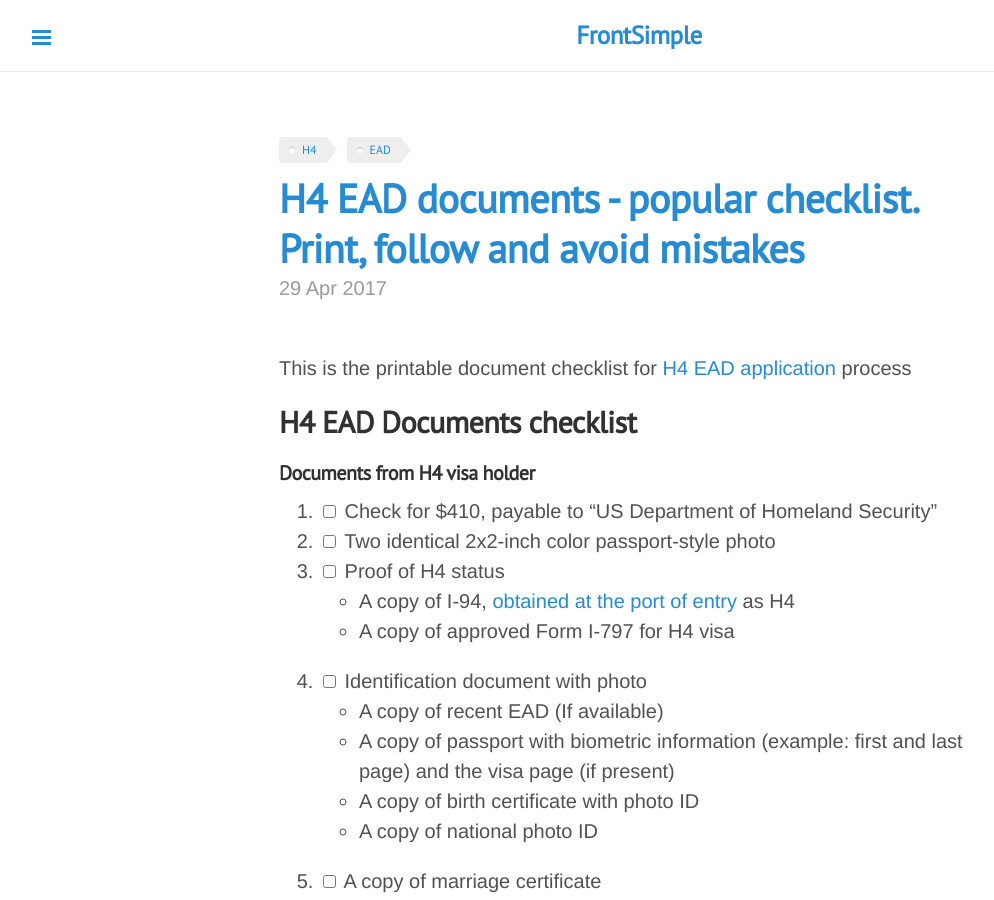
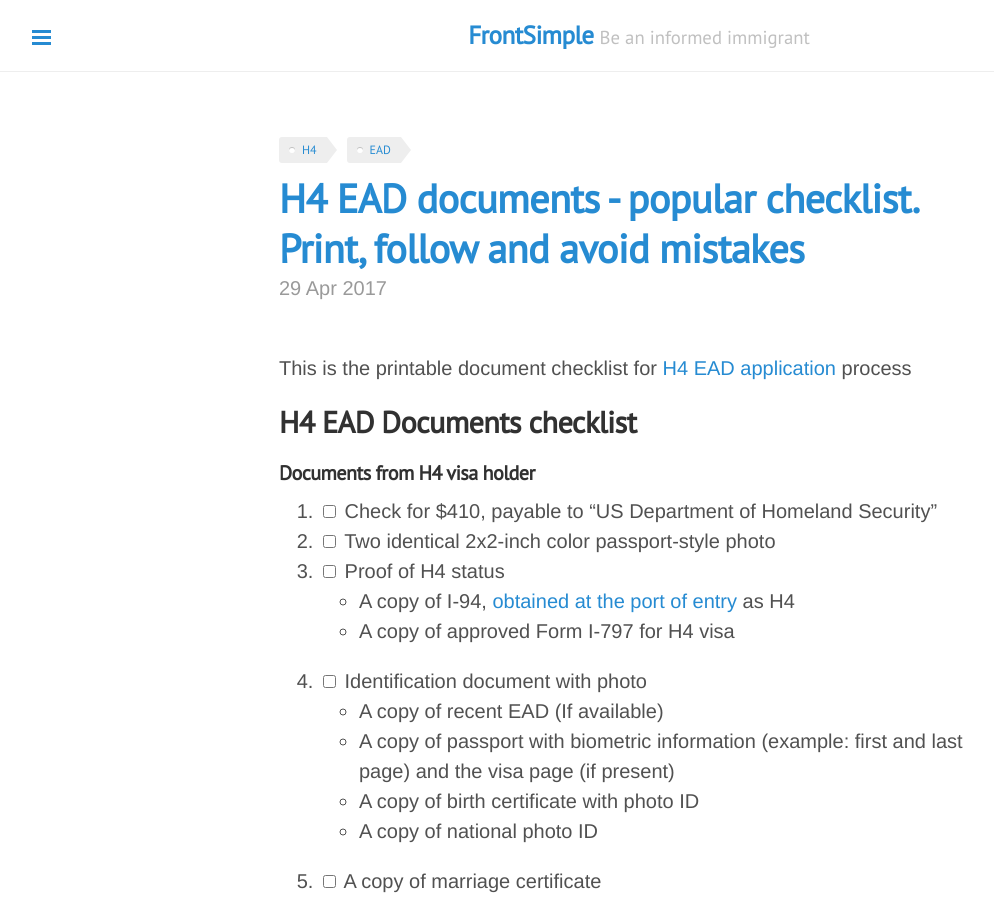
Before and after one commit to gitforwork2/gitforwork.github.io, a Jekyll site: the page built from index.html, in a window 1280 px wide and 900 px high. Shown: the whole window, without its empty margins (1-995 px from the left). Built offline with Jekyll 4.4.1, drawn with Linux system fonts in a browser that asks for light colours; nearby versions of some CDN libraries; the list of posts is cut into pages by our own code; some of the changed lines change nothing that is shown.

Commit message:
Update _config.yml

```diff
--- a/_config.yml
+++ b/_config.yml
@@ -9,8 +9,8 @@ permalink:        /posts/:title/
 
 # Setup
 title:            FrontSimple
-tagline:          ""
-description:      'Be an informed immigrant'
+tagline:          "Be an informed immigrant"
+description:      'frontsimple.com - Comprehensive information on immigrantion visas including H1b, H4 EAD, EB-5 visas and more'
 url:              https://frontsimple.com/
 baseurl:          '/'
 paginate:         3
```
